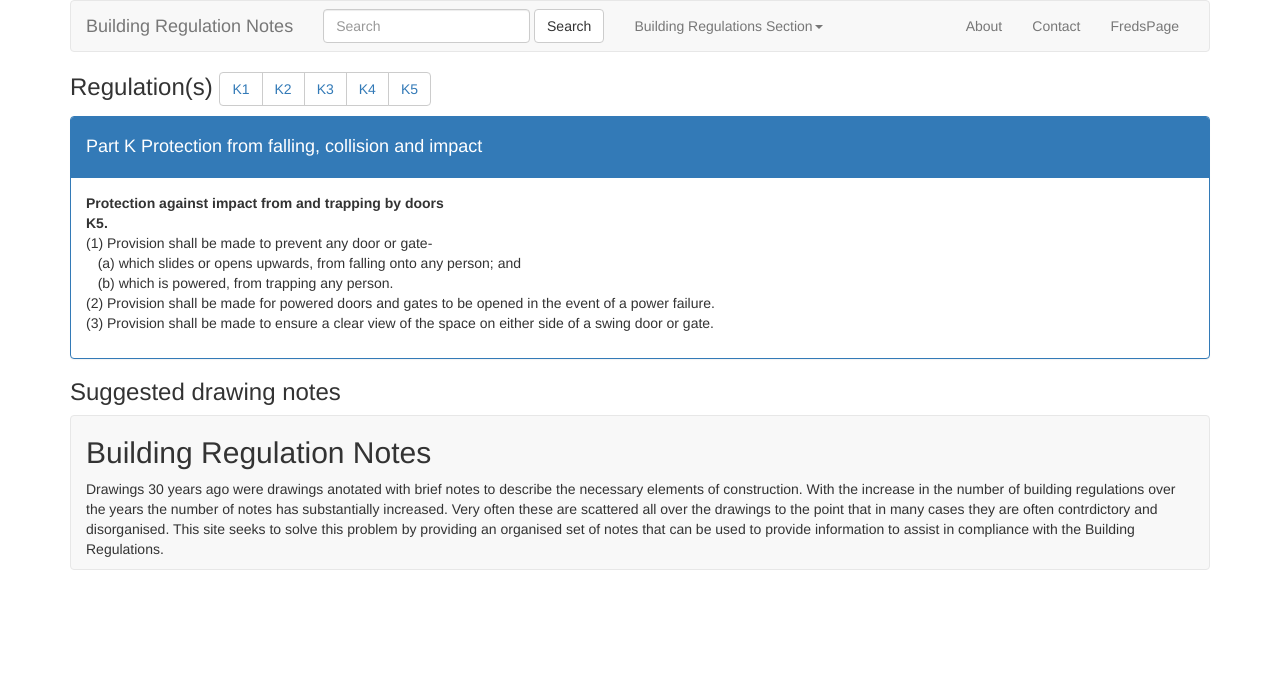
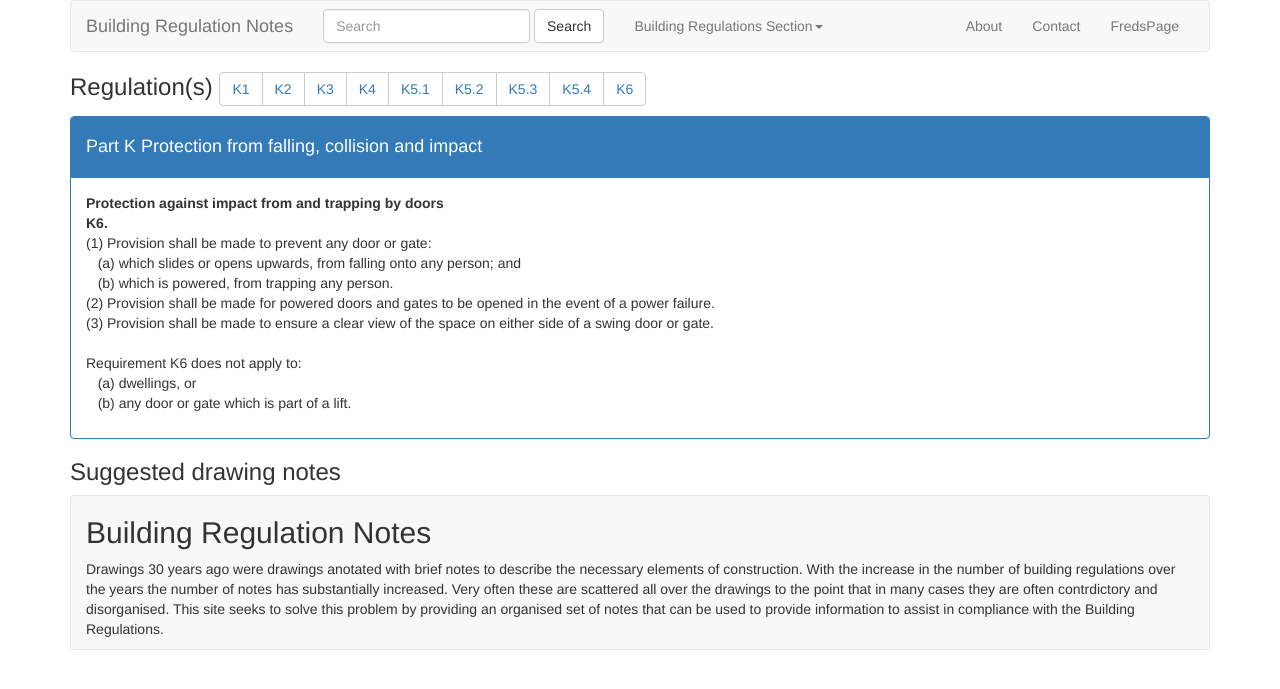
Before and after one commit to enginedave/mynotessite, a Jekyll site: the page built from _regnotes/regulationk6.markdown, in a window 1280 px wide. Shown: the top 689 px of the page. Built offline with Jekyll 4.4.1, drawn with Linux system fonts in a browser that asks for light colours; nearby versions of some CDN libraries.

Commit message:
part k files updated

```diff
--- a/_regnotes/regulationk1.markdown
+++ b/_regnotes/regulationk1.markdown
@@ -16,7 +16,8 @@ regulationno: K1
     <p>
         <strong>Stairs, ladders and ramps</strong><br>
         <strong>K1.</strong><br>
-            Stairs, ladders and ramps shall be so designed, constructed and installed as to be safe for people moving between levels in or about the building.
+            Stairs, ladders and ramps shall be so designed, constructed and installed as to be safe for people moving between different levels in or about the building.<br><br>
+            Requirement K1 applies only to stairs, ladders and ramps which form part of the building.
     </p>
   </div>
 </div>
--- a/_regnotes/regulationk5.markdown
+++ b/_regnotes/regulationk6.markdown
@@ -1,8 +1,8 @@
 ---
 layout: reg
-title: regtitleK5
+title: regtitleK6
 section: Part K
-regulationno: K5
+regulationno: K6
 ---
 
 <div class="panel panel-primary">
@@ -15,12 +15,15 @@ regulationno: K5
   <div class="panel-body">
     <p>
         <strong>Protection against impact from and trapping by doors</strong><br>
-        <strong>K5.</strong><br>
-            (1) Provision shall be made to prevent any door or gate-<br>
+        <strong>K6.</strong><br>
+            (1) Provision shall be made to prevent any door or gate:<br>
             &nbsp;&nbsp;&nbsp;(a) which slides or opens upwards, from falling onto any person; and<br>
             &nbsp;&nbsp;&nbsp;(b) which is powered, from trapping any person.<br>
             (2) Provision shall be made for powered doors and gates to be opened in the event of a power failure.<br>
-            (3) Provision shall be made to ensure a clear view of the space on either side of a swing door or gate.
+            (3) Provision shall be made to ensure a clear view of the space on either side of a swing door or gate.<br><br>
+            Requirement K6 does not apply to:<br>
+            &nbsp;&nbsp;&nbsp;(a) dwellings, or<br>
+            &nbsp;&nbsp;&nbsp;(b) any door or gate which is part of a lift.
     </p>
   </div>
 </div>
```
Also changed, not shown: _regnotes/regulationk2.markdown (+4 -3 lines), _regnotes/regulationk4.markdown (+5 -2 lines), _regnotes/regulationk5_1.markdown (added, +27 -0 lines), _regnotes/regulationk5_2.markdown (added, +27 -0 lines), _regnotes/regulationk5_3.markdown (added, +27 -0 lines), _regnotes/regulationk5_4.markdown (added, +29 -0 lines), _regsections/partk.markdown (added, +9 -0 lines).
